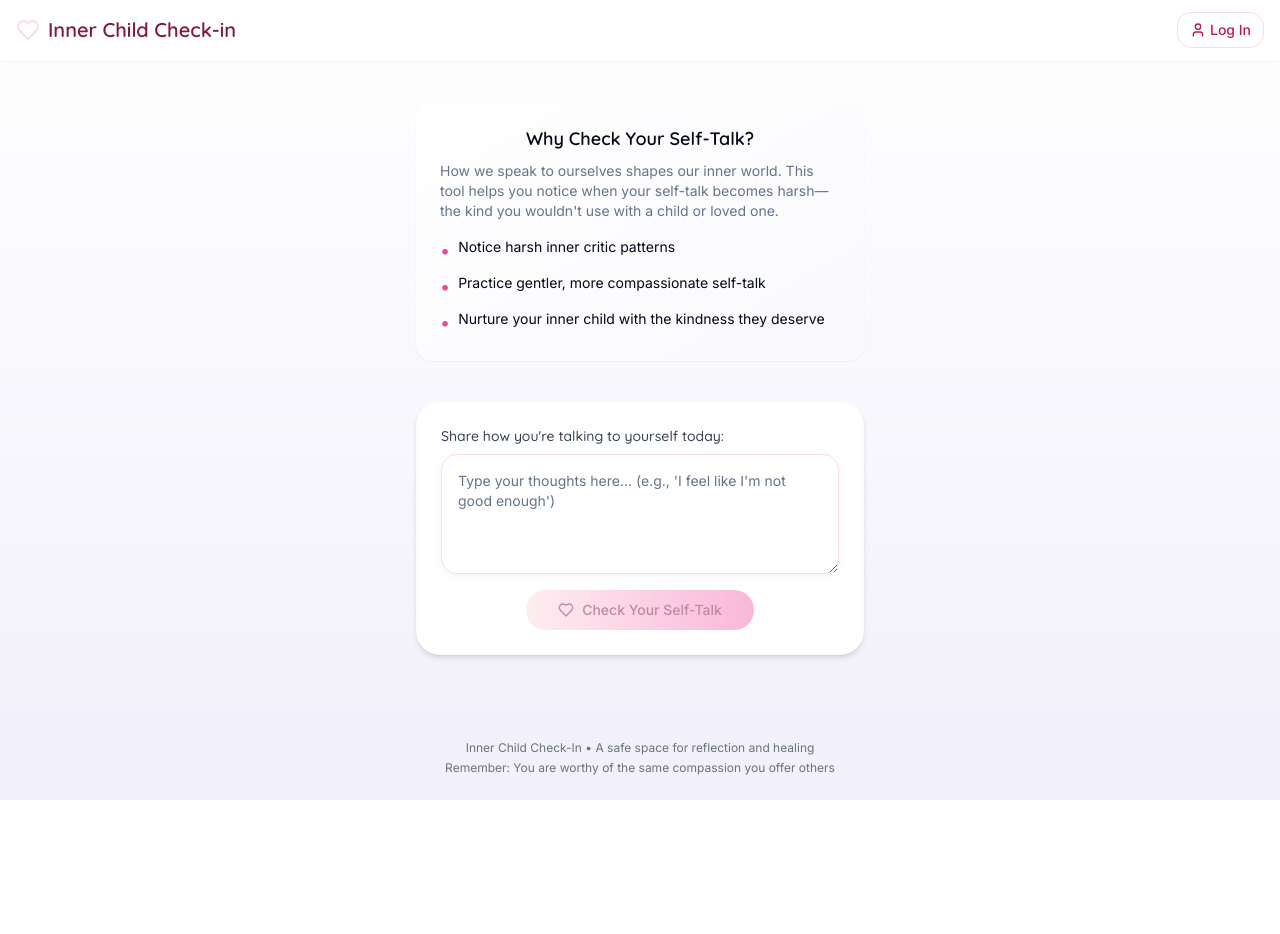
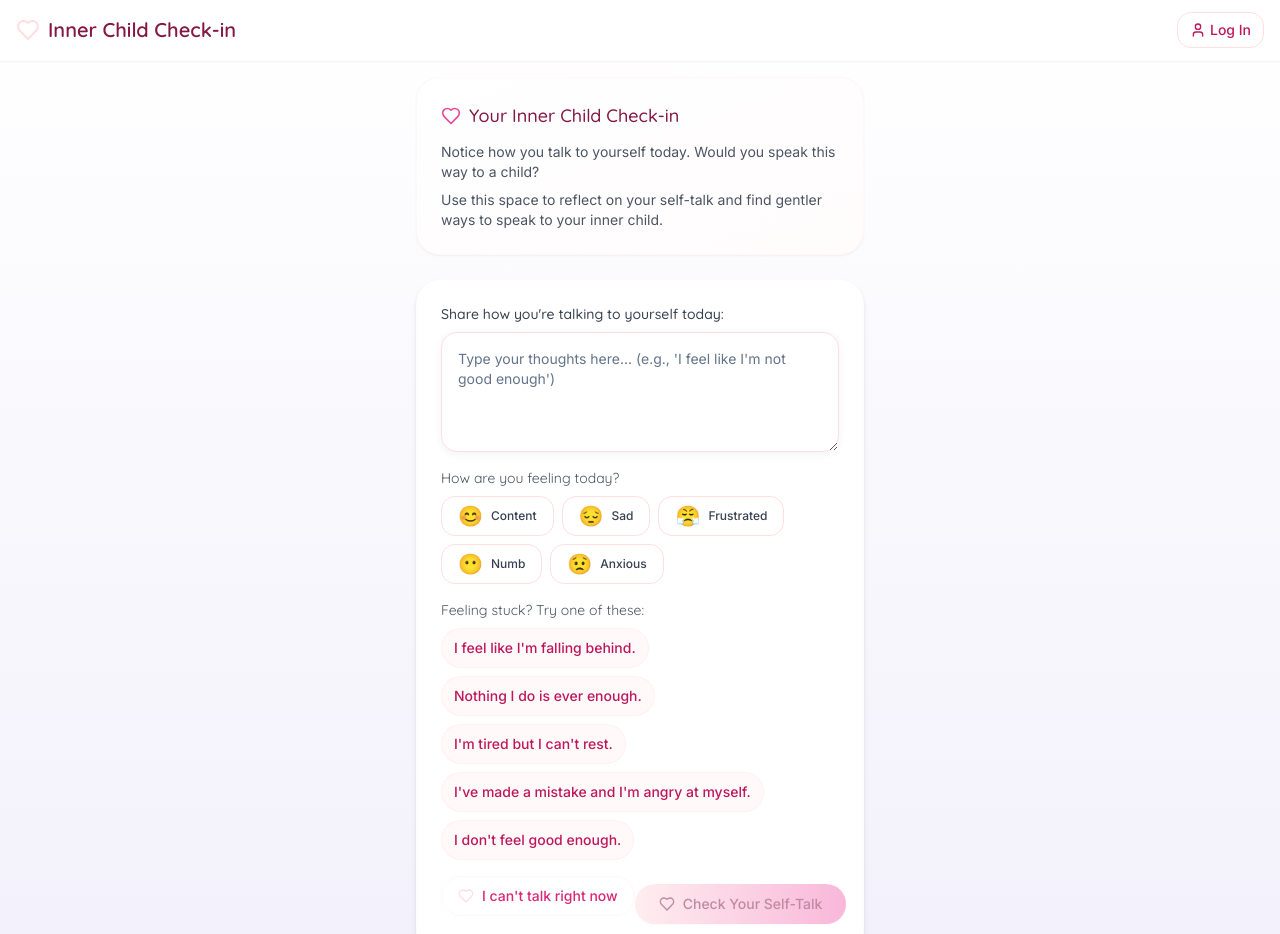
Before and after one commit to HYC-code520/gentle-self-reflections, a React (Vite) app: page / in a window 1280 px wide. Shown: the top 934 px of the page. Before the commit the page ends 800 px from the top, so only its background shows below. Built offline with nearby package versions, Linux system fonts and the light colour scheme.

Commit message:
Refactor: Implement UI improvements for journal entry
This commit introduces UI enhancements to the journal entry component, including suggested prompts, an emoji-based mood picker, and a "can't talk right now" button. These changes aim to improve user experience and provide emotional support.

```diff
--- /dev/null
+++ b/src/components/CantTalkButton.tsx
@@ -0,0 +1,47 @@
+
+import React, { useState } from 'react';
+import { Button } from '@/components/ui/button';
+import { Heart } from 'lucide-react';
+
+type CantTalkButtonProps = {
+  onSelfCareMessageRequest: () => void;
+};
+
+const messages = [
+  "That's okay. Just showing up is enough.",
+  "Taking care of yourself is important too.",
+  "Sometimes being gentle with yourself means resting.",
+  "Your inner child understands you need space.",
+  "Would your inner child like to hear something kind?"
+];
+
+const CantTalkButton: React.FC<CantTalkButtonProps> = ({ onSelfCareMessageRequest }) => {
+  const [message, setMessage] = useState<string | null>(null);
+
+  const handleClick = () => {
+    const randomMessage = messages[Math.floor(Math.random() * messages.length)];
+    setMessage(randomMessage);
+    onSelfCareMessageRequest();
+  };
+
+  return (
+    <div className="mb-4">
+      <Button
+        variant="ghost"
+        className="text-sm py-1 px-4 rounded-full text-pink-600 hover:bg-pink-50 border border-softPink/30 flex items-center gap-2"
+        onClick={handleClick}
+      >
+        <Heart className="h-4 w-4 text-softPink" />
+        <span>I can't talk right now</span>
+      </Button>
+
+      {message && (
+        <div className="mt-2 p-3 bg-softPeach rounded-xl text-sm animate-fade-in">
+          {message}
+        </div>
+      )}
+    </div>
+  );
+};
+
+export default CantTalkButton;
--- a/src/components/FeedbackDisplay.tsx
+++ b/src/components/FeedbackDisplay.tsx
@@ -11,22 +11,26 @@ const FeedbackDisplay = ({ tone, gentleRephrasing }: FeedbackDisplayProps) => {
   let message: string;
   let icon: JSX.Element;
   let bgColor: string;
+  let borderColor: string;
 
   switch (tone) {
     case 'harsh':
       message = "Would you say this to your younger self? Let's try to say that more gently.";
       icon = <AlertTriangle className="h-6 w-6 text-yellow-600" />;
       bgColor = "bg-softYellow";
+      borderColor = "border-yellow-300";
       break;
     case 'positive':
       message = "That's a compassionate way to speak to yourself! Your inner child feels safe and loved.";
       icon = <Check className="h-6 w-6 text-green-600" />;
       bgColor = "bg-softBlue";
+      borderColor = "border-blue-200";
       break;
     case 'neutral':
       message = "Your self-talk is balanced. Remember that being gentle with yourself helps you grow.";
       icon = <Heart className="h-6 w-6 text-pink-500" />;
       bgColor = "bg-softPeach";
+      borderColor = "border-orange-200";
       break;
     default:
       return null;
@@ -35,15 +39,15 @@ const FeedbackDisplay = ({ tone, gentleRephrasing }: FeedbackDisplayProps) => {
   return (
     <div className="mt-6 animate-fade-in">
       {/* Tone feedback section */}
-      <div className={`${bgColor} p-4 rounded-2xl mb-4 shadow-sm flex items-start gap-3`}>
-        <div className="mt-0.5">{icon}</div>
+      <div className={`${bgColor} p-4 rounded-2xl mb-4 shadow-sm flex items-start gap-3 border ${borderColor}`}>
+        <div className="mt-0.5 flex-shrink-0">{icon}</div>
         <p className="text-sm">{message}</p>
       </div>
 
       {/* Gentle rephrasing section */}
-      <div className="bg-softGray p-4 rounded-2xl shadow-sm">
+      <div className="bg-softGray p-4 rounded-2xl shadow-sm border border-gray-200">
         <div className="flex items-center gap-2 mb-2">
-          <MessageSquare className="h-5 w-5 text-pink-500" />
+          <MessageSquare className="h-5 w-5 text-pink-500 flex-shrink-0" />
           <h3 className="font-heading text-sm font-medium">A gentler approach:</h3>
         </div>
         <p className="text-sm pl-7">{gentleRephrasing}</p>
--- a/src/components/InfoCard.tsx
+++ b/src/components/InfoCard.tsx
@@ -1,29 +1,24 @@
 
 import React from 'react';
 import { Card, CardContent } from '@/components/ui/card';
+import { Heart } from 'lucide-react';
 
 const InfoCard = () => {
   return (
-    <Card className="max-w-md w-full mx-auto gradient-card border-none shadow-sm mt-6 mb-4">
+    <Card className="w-full max-w-md bg-gradient-to-br from-white to-softPink/10 border border-softPink/20 rounded-3xl shadow-sm">
       <CardContent className="p-6">
-        <h2 className="text-lg font-heading font-semibold mb-2 text-center">Why Check Your Self-Talk?</h2>
-        <p className="text-sm text-muted-foreground">
-          How we speak to ourselves shapes our inner world. This tool helps you notice when your self-talk becomes harsh—the kind you wouldn't use with a child or loved one.
+        <div className="flex items-center gap-2 mb-3">
+          <Heart className="h-5 w-5 text-pink-500" />
+          <h2 className="text-lg font-heading font-medium text-pink-900">Your Inner Child Check-in</h2>
+        </div>
+
+        <p className="text-sm text-gray-600 mb-2">
+          Notice how you talk to yourself today. Would you speak this way to a child?
         </p>
-        <ul className="mt-4 text-sm space-y-2">
-          <li className="flex items-start gap-2">
-            <span className="text-pink-500 text-lg">•</span>
-            <span>Notice harsh inner critic patterns</span>
-          </li>
-          <li className="flex items-start gap-2">
-            <span className="text-pink-500 text-lg">•</span>
-            <span>Practice gentler, more compassionate self-talk</span>
-          </li>
-          <li className="flex items-start gap-2">
-            <span className="text-pink-500 text-lg">•</span>
-            <span>Nurture your inner child with the kindness they deserve</span>
-          </li>
-        </ul>
+
+        <p className="text-sm text-gray-600">
+          Use this space to reflect on your self-talk and find gentler ways to speak to your inner child.
+        </p>
       </CardContent>
     </Card>
   );
--- a/src/components/JournalEntry.tsx
+++ b/src/components/JournalEntry.tsx
@@ -4,6 +4,9 @@ import { Button } from '@/components/ui/button';
 import { Textarea } from '@/components/ui/textarea';
 import { Heart, AlertTriangle, Check } from 'lucide-react';
 import FeedbackDisplay from './FeedbackDisplay';
+import MoodPicker from './MoodPicker';
+import PromptSuggestions from './PromptSuggestions';
+import CantTalkButton from './CantTalkButton';
 
 type ToneType = 'positive' | 'harsh' | 'neutral' | null;
 
@@ -12,6 +15,7 @@ const JournalEntry = () => {
   const [isSubmitting, setIsSubmitting] = useState(false);
   const [toneFeedback, setToneFeedback] = useState<ToneType>(null);
   const [gentleRephrasing, setGentleRephrasing] = useState('');
+  const [selfCareMode, setSelfCareMode] = useState(false);
 
   // This function would normally call an AI service to analyze the text
   // For now we'll use a simple simulation
@@ -69,6 +73,22 @@ const JournalEntry = () => {
     }, 1000);
   };
 
+  const handleMoodSelect = (text: string) => {
+    setJournalText(text);
+  };
+
+  const handlePromptSelect = (text: string) => {
+    setJournalText(text);
+  };
+
+  const handleSelfCareMode = () => {
+    setSelfCareMode(true);
+    if (!toneFeedback) {
+      setToneFeedback('positive');
+      setGentleRephrasing("It's perfectly okay to rest. Your inner child thanks you for recognizing when you need space. You're showing wisdom by pausing when you need to.");
+    }
+  };
+
   return (
     <div className="max-w-md w-full mx-auto px-4 sm:px-0">
       <div className="bg-white rounded-3xl p-6 shadow-md border border-softPink/20">
@@ -87,11 +107,18 @@ const JournalEntry = () => {
             onChange={(e) => setJournalText(e.target.value)}
           />
 
-          <div className="mt-4 flex justify-center">
+          <div className="mt-4 space-y-4">
+            <MoodPicker onMoodSelect={handleMoodSelect} />
+
+            <PromptSuggestions onPromptSelect={handlePromptSelect} />
+
+            <div className="flex justify-between items-center">
+              <CantTalkButton onSelfCareMessageRequest={handleSelfCareMode} />
+
               <Button
                 type="submit"
-              disabled={isSubmitting || !journalText.trim()}
-              className="rounded-full px-8 py-2 bg-gradient-to-r from-softPink to-pink-400 hover:opacity-90 transition-all duration-300 text-pink-900 font-medium flex items-center gap-2"
+                disabled={isSubmitting || (!journalText.trim() && !selfCareMode)}
+                className="rounded-full px-6 py-2 bg-gradient-to-r from-softPink to-pink-400 hover:opacity-90 transition-all duration-300 text-pink-900 font-medium flex items-center gap-2 shadow-sm"
               >
                 {isSubmitting ? (
                   <div className="flex items-center gap-2">
@@ -105,6 +132,7 @@ const JournalEntry = () => {
                   </>
                 )}
               </Button>
+            </div>
           </div>
         </form>
 
--- /dev/null
+++ b/src/components/MoodPicker.tsx
@@ -0,0 +1,44 @@
+
+import React from 'react';
+import { Button } from '@/components/ui/button';
+
+type Mood = {
+  emoji: string;
+  label: string;
+  text: string;
+};
+
+type MoodPickerProps = {
+  onMoodSelect: (text: string) => void;
+};
+
+const moods: Mood[] = [
+  { emoji: "😊", label: "Content", text: "I'm okay, just checking in." },
+  { emoji: "😔", label: "Sad", text: "I feel sad and heavy." },
+  { emoji: "😤", label: "Frustrated", text: "I'm frustrated with myself." },
+  { emoji: "😶", label: "Numb", text: "I feel numb." },
+  { emoji: "😟", label: "Anxious", text: "I feel anxious and overwhelmed." },
+];
+
+const MoodPicker: React.FC<MoodPickerProps> = ({ onMoodSelect }) => {
+  return (
+    <div className="mb-4">
+      <p className="text-sm text-gray-600 mb-2 font-heading">How are you feeling today?</p>
+      <div className="flex flex-wrap gap-2">
+        {moods.map((mood) => (
+          <Button
+            key={mood.emoji}
+            variant="outline"
+            className="flex items-center gap-2 bg-white/70 hover:bg-white border-softPink"
+            onClick={() => onMoodSelect(mood.text)}
+          >
+            <span className="text-xl">{mood.emoji}</span>
+            <span className="text-xs font-medium text-gray-700">{mood.label}</span>
+          </Button>
+        ))}
+      </div>
+    </div>
+  );
+};
+
+export default MoodPicker;
--- /dev/null
+++ b/src/components/PromptSuggestions.tsx
@@ -0,0 +1,37 @@
+
+import React from 'react';
+import { Button } from '@/components/ui/button';
+
+type PromptSuggestionsProps = {
+  onPromptSelect: (text: string) => void;
+};
+
+const prompts = [
+  "I feel like I'm falling behind.",
+  "Nothing I do is ever enough.",
+  "I'm tired but I can't rest.",
+  "I've made a mistake and I'm angry at myself.",
+  "I don't feel good enough."
+];
+
+const PromptSuggestions: React.FC<PromptSuggestionsProps> = ({ onPromptSelect }) => {
+  return (
+    <div className="mb-4">
+      <p className="text-sm text-gray-600 mb-2 font-heading">Feeling stuck? Try one of these:</p>
+      <div className="flex flex-wrap gap-2">
+        {prompts.map((prompt, index) => (
+          <Button
+            key={index}
+            variant="outline"
+            className="text-sm py-1 px-3 rounded-full bg-softPink/20 hover:bg-softPink/30 text-pink-700 border-softPink/30"
+            onClick={() => onPromptSelect(prompt)}
+          >
+            {prompt}
+          </Button>
+        ))}
+      </div>
+    </div>
+  );
+};
+
+export default PromptSuggestions;
```
Lines whose indentation alone changed are shown as unchanged.
